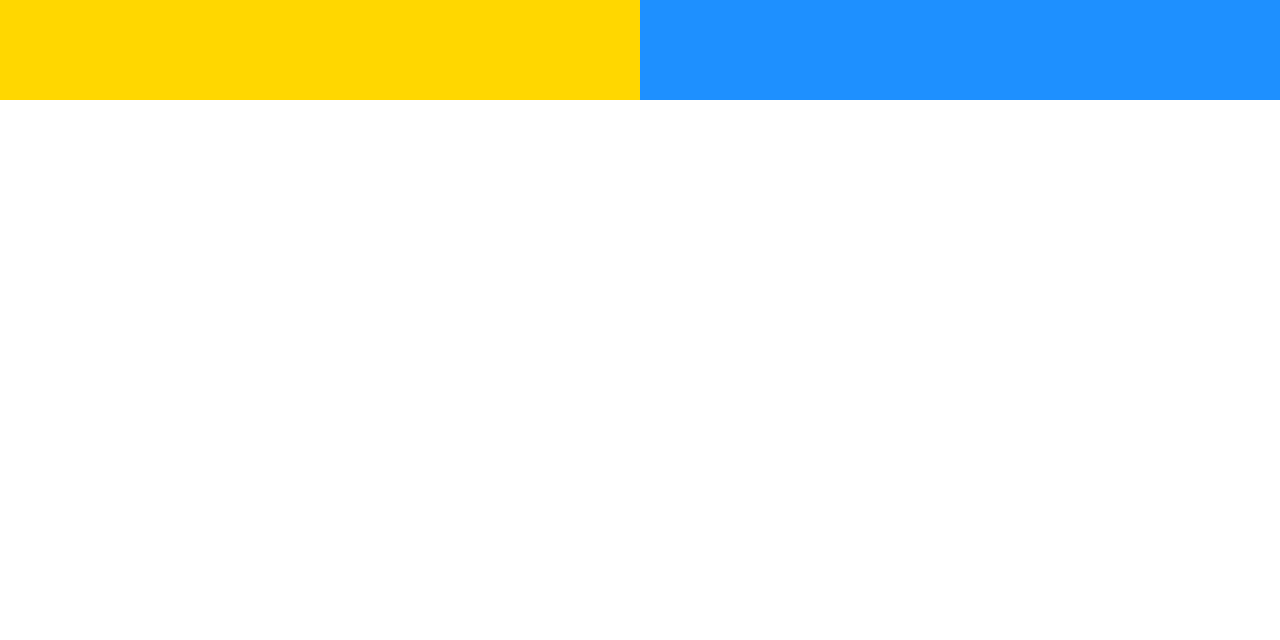
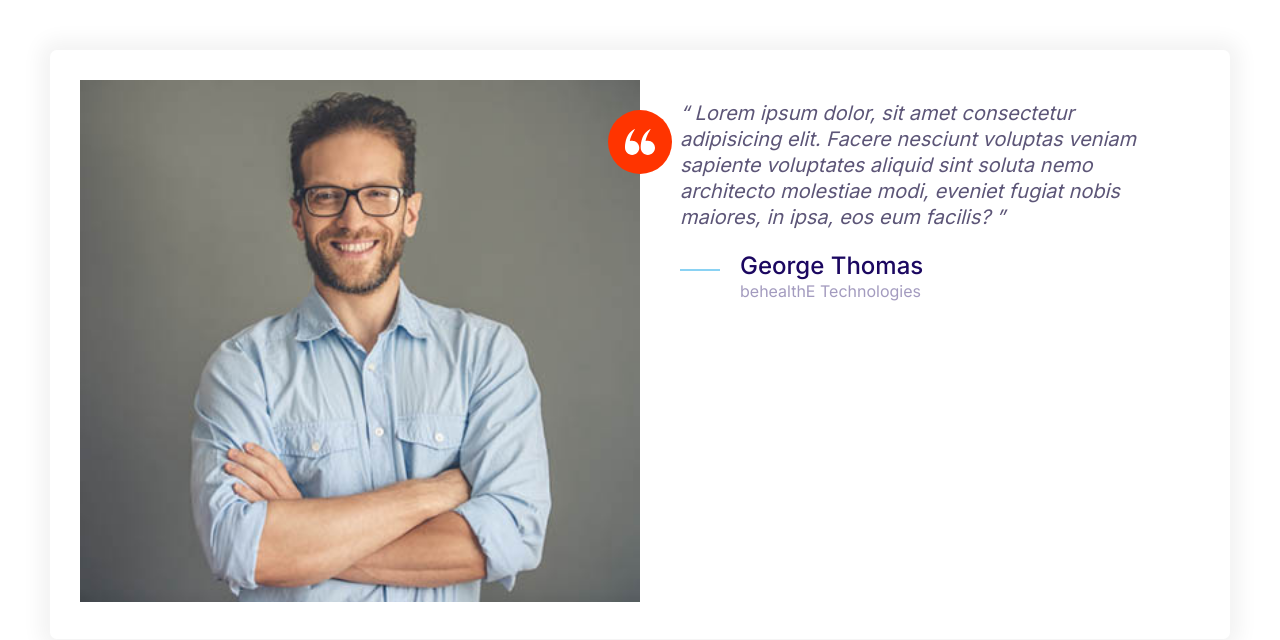
Before and after one commit to georgiscoding/gtmcss, a plain HTML site: page index.html in a window 1280 px wide. Drawn offline with Linux system fonts and the light colour scheme.

Commit message:
Build Testimonials Component.

```diff
--- a/css/styles.css
+++ b/css/styles.css
@@ -165,9 +165,17 @@ a {
   width: 40px;
 }
 
+.icon--small {
+  height: 30px;
+  width: 30px;
+}
 .icon--primary {
   /* fill works only with svg */
   fill: var(--color-primary);
+}
+
+.icon--white {
+  fill: #fff;
 }
 
 .icon-container {
@@ -180,6 +188,9 @@ a {
   width: 64px;
 }
 
+.icon-container--accent {
+  background: var(--color-accent);
+}
 /* Buttons */
 
 /*  For button elements browser does box-sizing to border-box. But for anchor element buttons we need to add it universally. look at top*/
@@ -453,3 +464,33 @@ a {
     grid-template-columns: repeat(3, 1fr);
   }
 }
+
+/* Testimonials */
+
+.testimonial {
+  padding: 3rem;
+}
+
+.testimonial__image {
+  position: relative;
+}
+.testimonial__image > img {
+  width: 100%;
+}
+
+.testimonial__image > .icon-container {
+  position: absolute;
+  top: 3rem;
+  right: -32px;
+}
+
+@media screen and (min_width: 768px) {
+  .testimonial .quote,
+  .testimonial .quote__author {
+    font-size: 2.4rem;
+  }
+
+  .testimonial .quote {
+    margin-left: 6rem;
+  }
+}
--- a/index.html
+++ b/index.html
@@ -13,10 +13,39 @@
     <link rel="stylesheet" href="css/normalize.css" />
     <link rel="stylesheet" href="css/styles.css" />
   </head>
-  <body>
-    <div class="grid grid--1x2">
-      <div style="height: 100px; background: gold"></div>
-      <div style="height: 100px; background: dodgerblue"></div>
+  <body style="padding: 5rem">
+    <div class="card testimonial">
+      <div class="grid grid--1x2">
+        <div class="testimonial__image">
+          <img src="images/testimonial.jpg" alt="A Happy smiling customer" />
+          <span class="icon-container icon-container--accent">
+            <svg class="icon icon--white icon--small">
+              <use xlink:href="images/sprite.svg#quotes"></use>
+            </svg>
+          </span>
+        </div>
+        <blockquote class="quote">
+          <p class="quote__text">
+            Lorem ipsum dolor, sit amet consectetur adipisicing elit. Facere
+            nesciunt voluptas veniam sapiente voluptates aliquid sint soluta
+            nemo architecto molestiae modi, eveniet fugiat nobis maiores, in
+            ipsa, eos eum facilis?
+          </p>
+          <footer>
+            <div class="media">
+              <div class="media__image">
+                <svg class="icon icon--primary quote__line">
+                  <use xlink:href="images/sprite.svg#line"></use>
+                </svg>
+              </div>
+              <div class="media__body">
+                <h3 class="media__title quote__author">George Thomas</h3>
+                <p class="quote__organization">behealthE Technologies</p>
+              </div>
+            </div>
+          </footer>
+        </blockquote>
+      </div>
     </div>
   </body>
 </html>
```
Also changed, not shown: components/testimonials.html (added, +33 -0 lines), images/testimonial.jpg (added).
